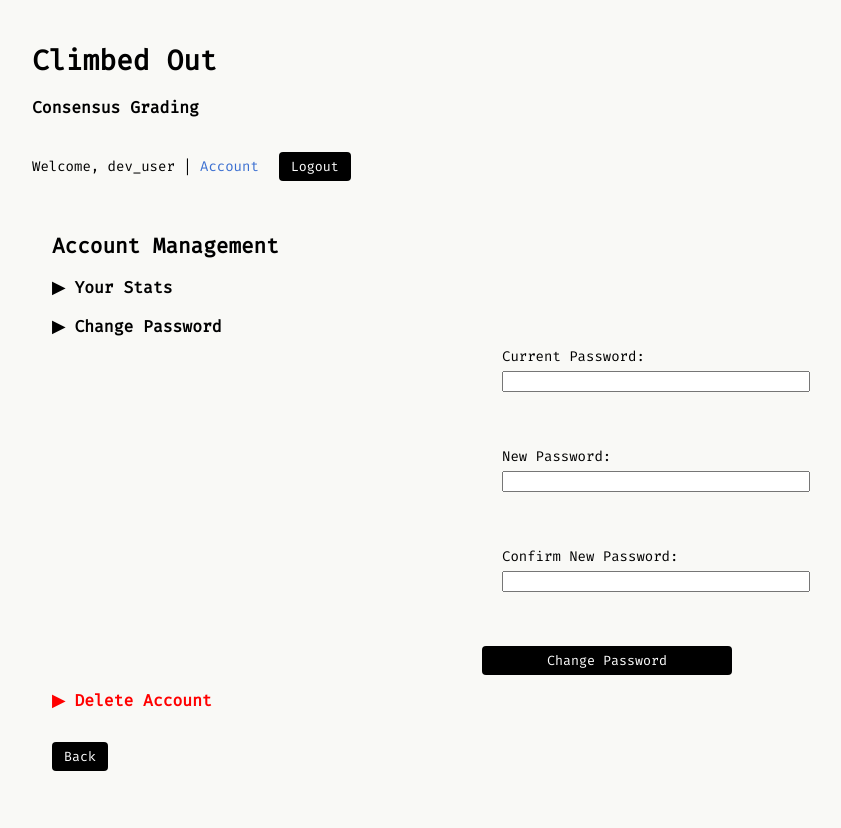
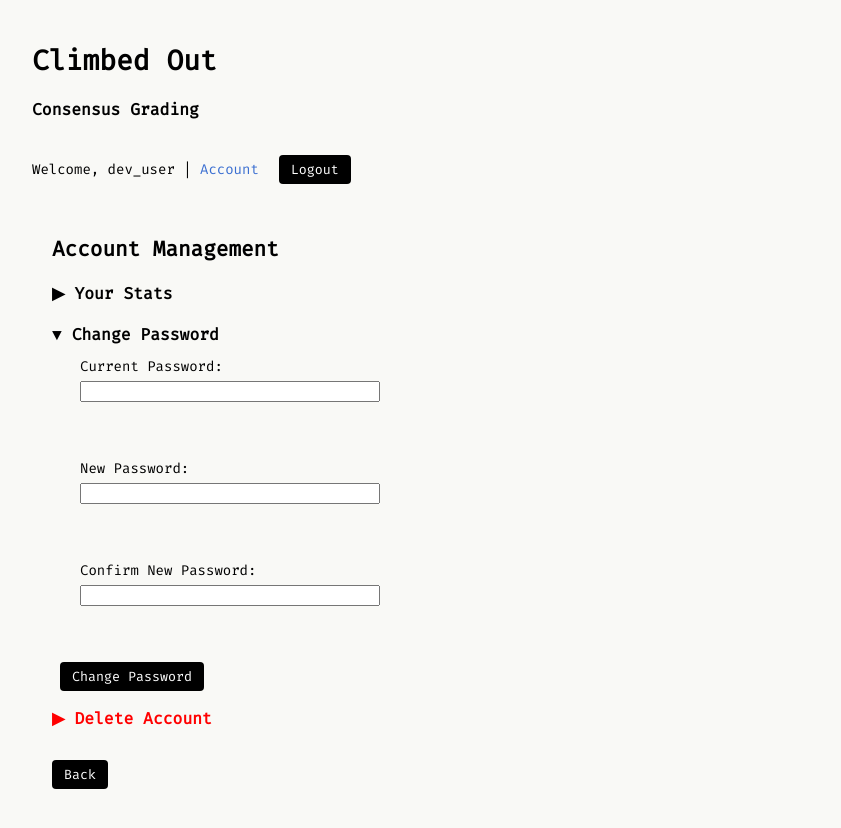
Before and after one commit to quinaltdelete/GradeChaser, a React (Vite) app in the folder client/: page /account in a window 1280 px wide. Both pictures are taken after a click on the element "▶ Change Password". Shown: the top 828 px of the page, without its empty margins (8-849 px from the left). Built offline with nearby package versions, Linux system fonts and the light colour scheme; no server answers.

Commit message:
more styles

```diff
--- a/client/src/AccountManagement.jsx
+++ b/client/src/AccountManagement.jsx
@@ -78,7 +78,7 @@ function AccountManagement({ user, setUser }) {
 
       <div>
         <h3 onClick={() => toggleSection("stats")} style={{ cursor: "pointer" }}>
-          ▶ Your Stats
+          {expandedSection === "stats" ? "▼" : "▶"} Your Stats
         </h3>
         {expandedSection === "stats" && (
           <div style={{ marginBottom: "1em" }}>
@@ -87,10 +87,10 @@ function AccountManagement({ user, setUser }) {
         )}
 
         <h3 onClick={() => toggleSection("password")} style={{ cursor: "pointer" }}>
-          ▶ Change Password
+          {expandedSection === "password" ? "▼" : "▶"} Change Password
         </h3>
         {expandedSection === "password" && (
-          <form onSubmit={handleChangePassword}>
+          <form onSubmit={handleChangePassword} className="form-block">
             <label>
               Current Password:
               <input
@@ -123,7 +123,7 @@ function AccountManagement({ user, setUser }) {
         )}
 
         <h3 onClick={() => toggleSection("delete")} style={{ cursor: "pointer", color: "red" }}>
-          ▶ Delete Account
+          {expandedSection === "delete" ? "▼" : "▶"} Delete Account
         </h3>
         {expandedSection === "delete" && (
           <div>
--- a/client/src/App.css
+++ b/client/src/App.css
@@ -34,6 +34,11 @@ a {
 a:hover {
   color: #264ba5;
   text-decoration: underline;
+}
+
+h3 {
+  margin-top: 1em;
+  margin-bottom: 0.5em;
 }
 
 /* ===== Containers ===== */
@@ -180,6 +185,25 @@ form select:focus {
   color: red;
   font-size: 0.9em;
   margin-bottom: 10px;
+}
+
+.form-block {
+  display: flex;
+  flex-direction: column;
+  align-items: flex-start;
+  gap: 12px;
+  margin-left: 8px;
+  max-width: 400px;
+}
+.form-block label {
+  width: 100%;
+}
+.form-block input {
+  width: 100%;
+  box-sizing: border-box;
+}
+.form-block button {
+  align-self: flex-start;
 }
 
 /* ===== Tables ===== */
```
